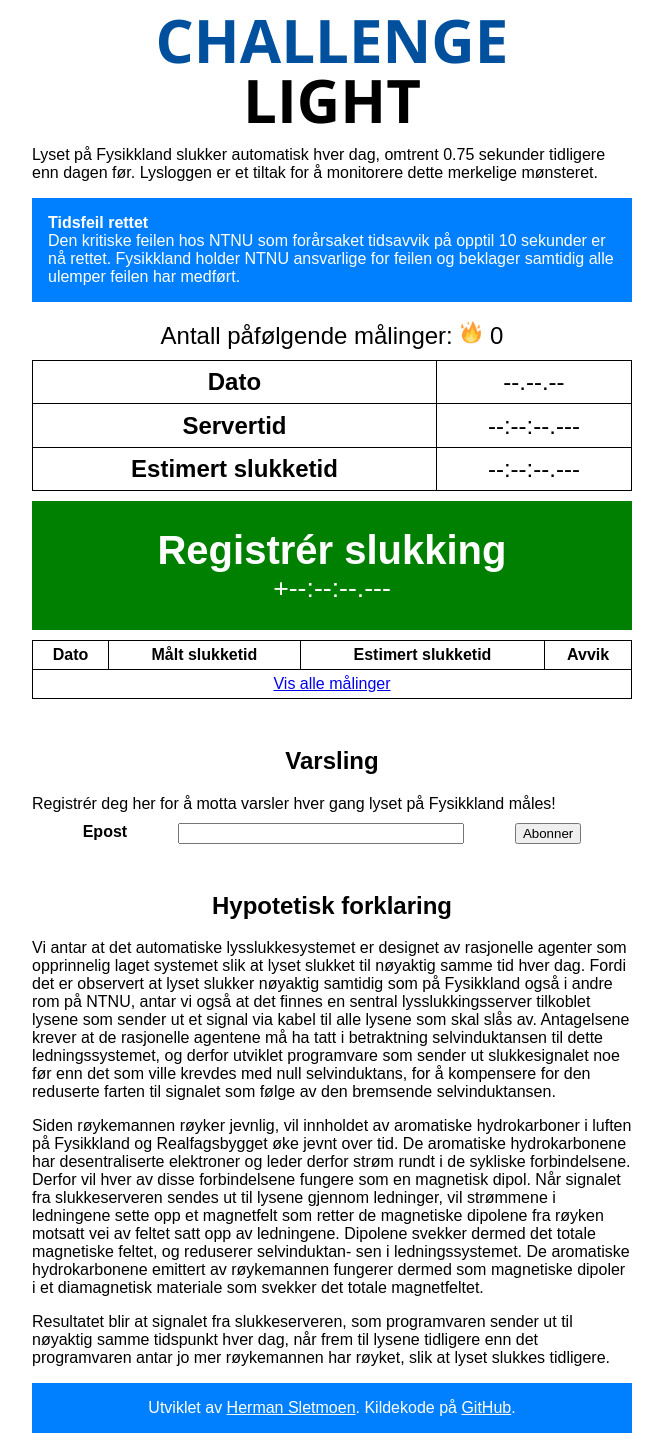
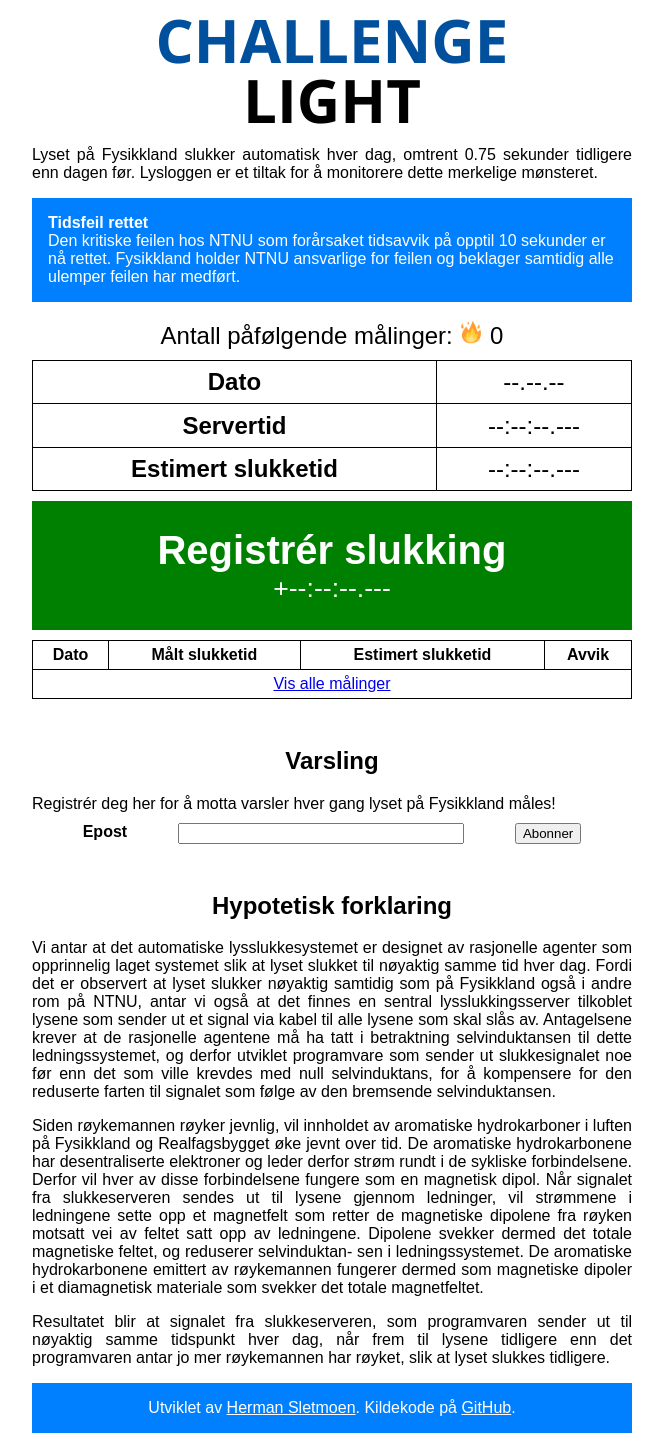
Before and after one commit to hersle/light, a PHP site: page / in a window 1280 px wide. Shown: the whole page, without its empty margins (308-971 px from the left). Run offline with PHP 8.4, Linux system fonts and the light colour scheme; data that the repository does not hold is empty.

Commit message:
Justified text

```diff
--- a/style.css
+++ b/style.css
@@ -3,6 +3,10 @@ body {
 	max-width: 600px;
 	margin: 0px auto;
 	padding: 10px;
+}
+p {
+	text-align: justify;
+	text-justify: inter-word;
 }
 table {
 	border-collapse: collapse;
```
